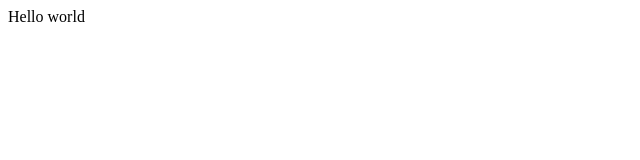
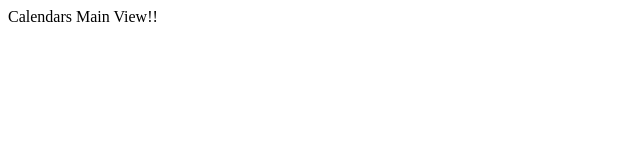
Before and after one commit to ysl-project/calendars-client, a Next.js app: page / in a window 1280 px wide. Shown: the top 160 px of the page, without its empty margins (0-640 px from the left). Built offline with nearby package versions, Linux system fonts and the light colour scheme.

Commit message:
feat: 페이지를 구성하는 기본 레이아웃 생성

```diff
--- /dev/null
+++ b/components/service_layout.tsx
@@ -0,0 +1,15 @@
+import Head from "next/head";
+
+interface Props {
+    title: string;
+    children: React.ReactNode;
+}
+
+export const ServiceLayout = ({title= '캘린더스', children}: Props) => {
+    return <div>
+        <Head>
+            <title>{title}</title>
+        </Head>
+        {children}
+    </div>
+};
--- a/pages/index.tsx
+++ b/pages/index.tsx
@@ -1,5 +1,8 @@
+import { ServiceLayout } from '@/components/service_layout';
 import { NextPage } from 'next';
 
-const IndexPage: NextPage = () => <>Hello world</>;
+const IndexPage: NextPage = () => {
+    return <ServiceLayout title="캘린더스">Calendars Main View!!</ServiceLayout>
+};
 
 export default IndexPage;
```
